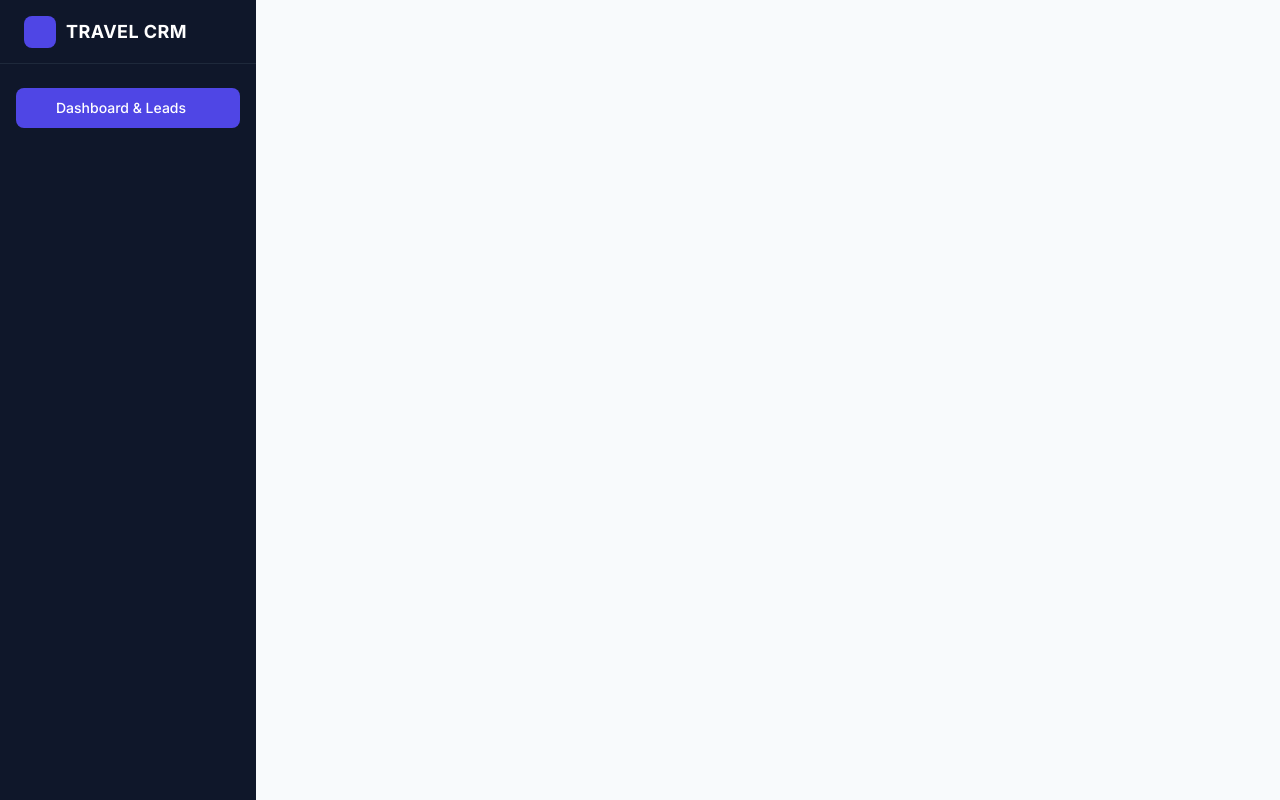
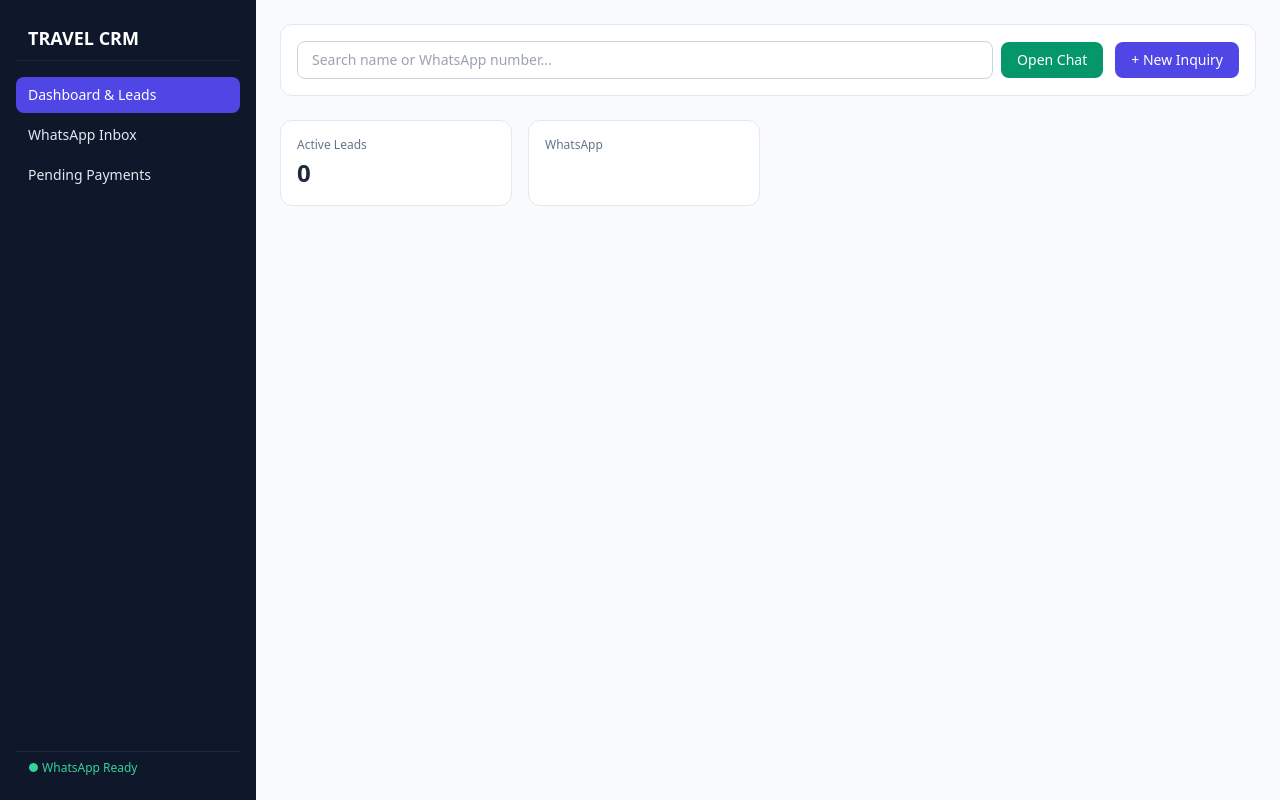
Before and after one commit to akaalgroup/lead-manager, a plain HTML site: page index.html in a window 1280 px wide. Drawn offline with nearby package versions, Linux system fonts and the light colour scheme.

Commit message:
Refactor index.html for Travel CRM layout
Updated HTML structure and styling for the Travel CRM page, including sidebar and main content adjustments.

```diff
--- a/index.html
+++ b/index.html
@@ -1,42 +1,57 @@
 <!DOCTYPE html>
 <html lang="en">
 <head>
-    <meta charset="UTF-8">
-    <meta name="viewport" content="width=device-width, initial-scale=1.0">
-    <title>Travel Agency CRM & WhatsApp Hub</title>
-    <!-- Tailwind CSS -->
-    <script src="https://cdn.tailwindcss.com"></script>
-    <!-- Lucide Icons -->
-    <script src="https://unpkg.com/lucide@latest"></script>
-    <!-- Google Font: Inter -->
-    <link href="https://fonts.googleapis.com/css2?family=Inter:wght@300;400;500;600;700&display=swap" rel="stylesheet">
-    <style>
-        body { font-family: 'Inter', sans-serif; background-color: #f8fafc; }
-        /* Clean scrollbar */
-        ::-webkit-scrollbar { width: 6px; height: 6px; }
-        ::-webkit-scrollbar-thumb { background: #cbd5e1; border-radius: 9999px; }
-    </style>
+  <meta charset="UTF-8" />
+  <meta name="viewport" content="width=device-width, initial-scale=1.0" />
+  <title>Travel CRM & WhatsApp Hub</title>
+  <script src="https://cdn.tailwindcss.com"></script>
+  <style>
+    body { font-family: system-ui, -apple-system, sans-serif; background: #f8fafc; margin: 0; }
+  </style>
 </head>
-<body class="text-slate-800 antialiased">
+<body class="text-slate-800">
+  <div class="min-h-screen flex">
+    <!-- Sidebar -->
+    <aside class="w-64 bg-slate-900 text-slate-200 p-4 flex flex-col justify-between shrink-0">
+      <div>
+        <div class="text-white font-bold text-lg px-3 py-2 border-b border-slate-800">TRAVEL CRM</div>
+        <nav class="mt-4 space-y-1 text-sm">
+          <button onclick="filterStatus('all')" class="w-full text-left px-3 py-2 rounded-lg bg-indigo-600 text-white font-medium">
+            Dashboard & Leads
+          </button>
+          <button onclick="openChatById(1)" class="w-full text-left px-3 py-2 rounded-lg hover:bg-slate-800">
+            WhatsApp Inbox
+          </button>
+          <button onclick="filterStatus('Payment Due')" class="w-full text-left px-3 py-2 rounded-lg hover:bg-slate-800">
+            Pending Payments
+          </button>
+        </nav>
+      </div>
+      <div class="text-xs text-emerald-400 px-3 py-2 border-t border-slate-800">
+        ● WhatsApp Ready
+      </div>
+    </aside>
 
-    <div class="flex h-screen overflow-hidden">
+    <!-- Main Content -->
+    <main class="flex-1 p-6 min-w-0">
+      <div class="flex flex-wrap items-center justify-between gap-3 bg-white p-4 rounded-xl border border-slate-200 mb-6">
+        <div class="flex items-center gap-2 flex-1 min-w-[240px]">
+          <input id="globalSearch" type="text" placeholder="Search name or WhatsApp number..."
+                 class="w-full px-3.5 py-2 border border-slate-300 rounded-lg text-sm outline-none focus:border-indigo-500" />
+          <button onclick="searchAndOpenChat()" class="px-4 py-2 bg-emerald-600 hover:bg-emerald-700 text-white rounded-lg text-sm font-medium shrink-0">
+            Open Chat
+          </button>
+        </div>
+        <button onclick="openNewLeadModal()" class="px-4 py-2 bg-indigo-600 hover:bg-indigo-700 text-white rounded-lg text-sm font-medium">
+          + New Inquiry
+        </button>
+      </div>
 
-        <!-- 1. SIDEBAR -->
-        <aside class="w-64 bg-slate-900 text-slate-300 flex-col hidden md:flex shrink-0">
-            <!-- Brand Header -->
-            <div class="h-16 flex items-center px-6 border-b border-slate-800">
-                <div class="flex items-center gap-2.5 text-white font-bold text-lg tracking-wide">
-                    <div class="w-8 h-8 bg-indigo-600 rounded-lg flex items-center justify-center">
-                        <i data-lucide="plane" class="w-4 h-4 text-white"></i>
-                    </div>
-                    <span>TRAVEL CRM</span>
-                </div>
-            </div>
-
-            <!-- Navigation -->
-            <nav class="flex-1 px-4 py-6 space-y-1.5 overflow-y-auto">
-                <a href="#" class="flex items-center gap-3 px-3 py-2.5 bg-indigo-600 text-white rounded-lg font-medium text-sm transition">
-                    <i data-lucide="layout-dashboard" class="w-4 h-4"></i>
-                    Dashboard & Leads
-                </a>
-                <a href="#" onclick="openChatByPhone('+39 345 6
+      <!-- KPIs -->
+      <div class="grid grid-cols-1 sm:grid-cols-2 lg:grid-cols-4 gap-4 mb-6">
+        <div class="bg-white p-4 rounded-xl border border-slate-200">
+          <div class="text-xs text-slate-500">Active Leads</div>
+          <div id="totalLeadsCount" class="text-2xl font-bold mt-1">0</div>
+        </div>
+        <div class="bg-white p-4 rounded-xl border border-slate-200">
+          <div class="text-xs text-slate-500">WhatsApp
```
